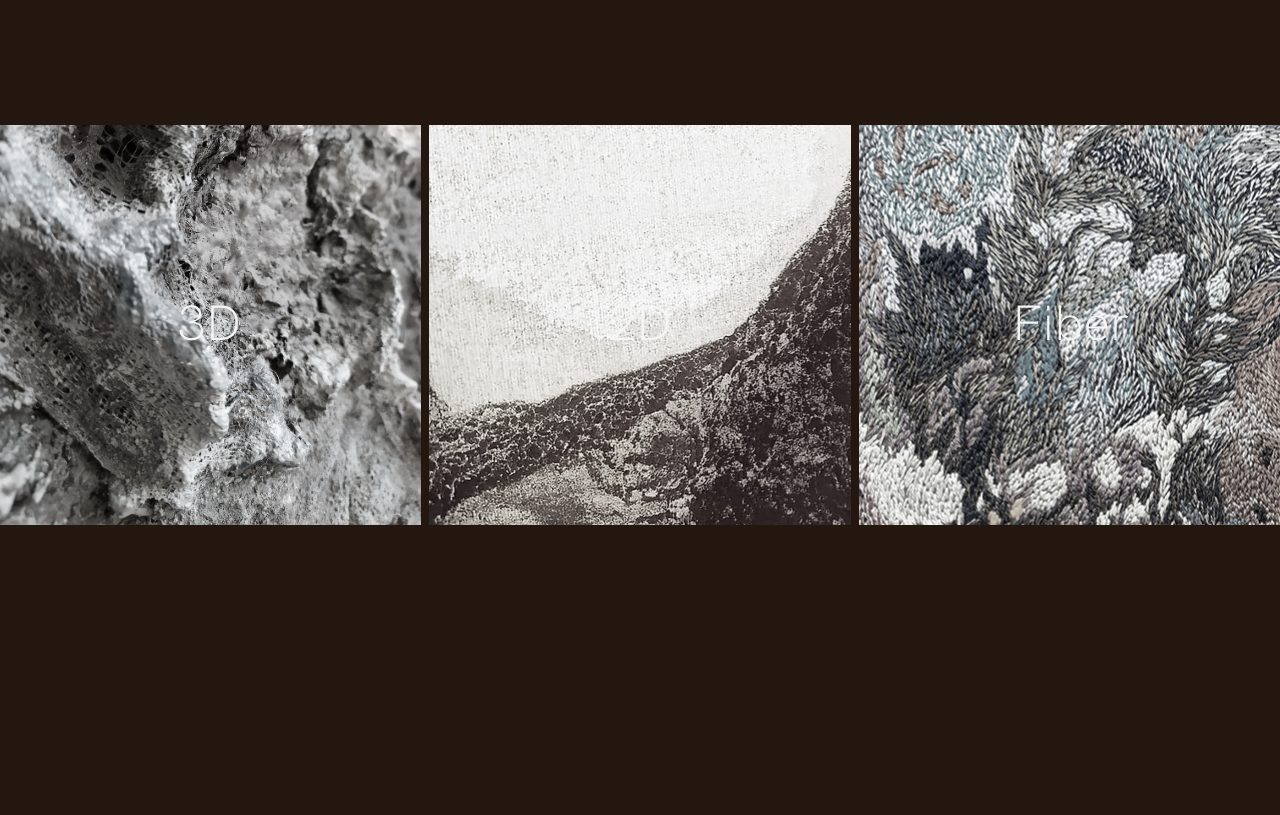
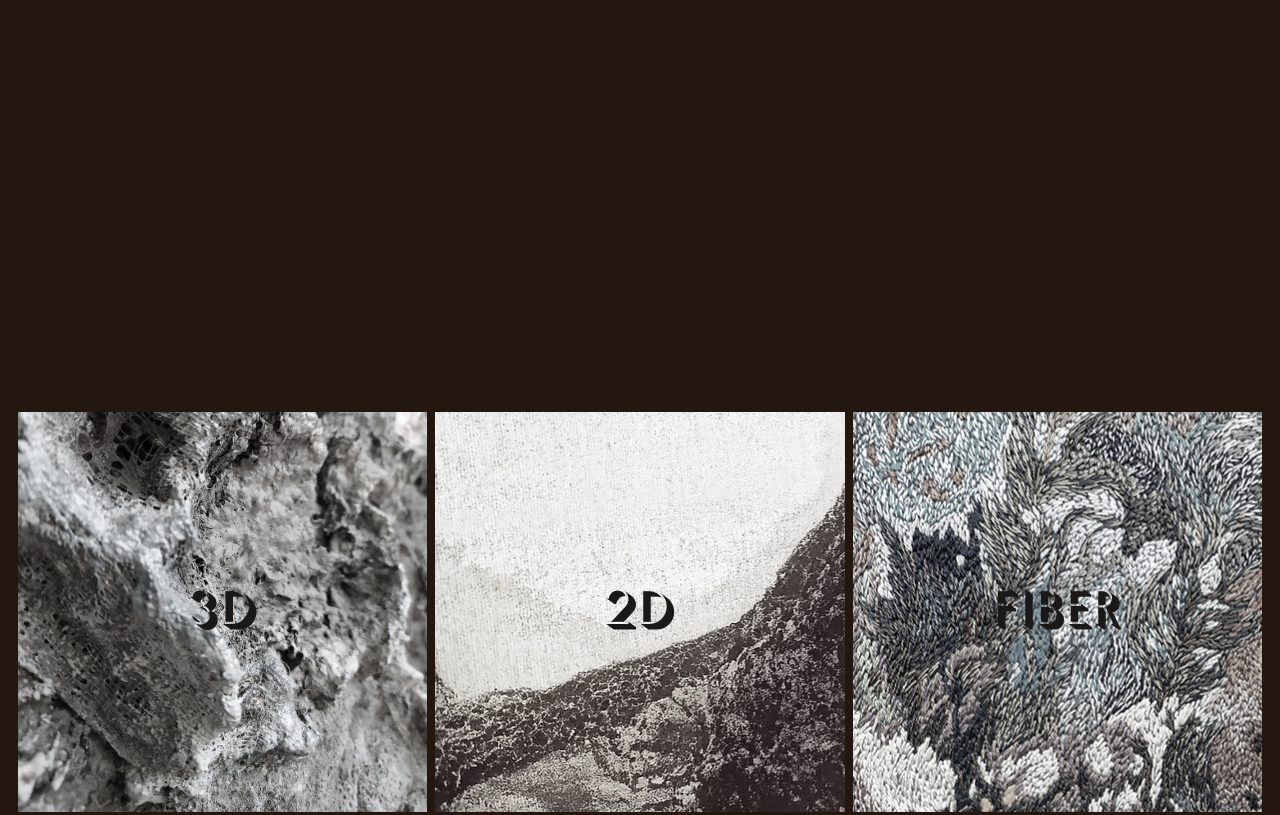
Before and after one commit to Marija-Kov/visual-artist-portfolio, a plain HTML site: page index.html in a window 1280 px wide. Shown: the part 1260-2075 px from the top of the page. Drawn offline with Linux system fonts and the light colour scheme.

Commit message:
#artwork style update

```diff
--- a/script/installations-sculptures-relief.js
+++ b/script/installations-sculptures-relief.js
@@ -38,8 +38,8 @@ fetch(url)
       large.setAttribute("alt", `${data._3d[i].alt}`);
       large.setAttribute("id", `a${i}`);
       large.width > large.height
-        ? ((large.style.width = "75%"), (large.style.maxWidth = "900px"))
-        : ((large.style.height = "75vh"), (large.style.maxHeight = "400px"));
+        ? ((large.style.width = "75%"), (large.style.maxHeight = "900px"))
+        : ((large.style.height = "75vh"), (large.style.maxHeight = "600px"));
       largeImg.appendChild(large);
     }
   }
--- a/style/index.scss
+++ b/style/index.scss
@@ -45,8 +45,8 @@ a {
 }
 
 @font-face {
-    font-family: florence-sans-shadow;
-    src: url("/fonts/Florsn41.ttf");
+    font-family: semplicita-ombra;
+    src: url("/fonts/SemplicitaOmbra.otf");
 }
 
 @mixin center-aligned {
@@ -317,7 +317,7 @@ video {
 // <<<<  M A I N  /  C O N T E N T  S E C T I O N  >>>> //
 
 main {
-  height: 250vh;
+  height: 290vh;
   background:rgb(36, 23, 16);
   color: whitesmoke;
   display: flex;
@@ -331,7 +331,7 @@ main {
     display: flex;
     align-items: center;
     justify-content: center;
-    height: 160vh;
+    height: 200vh;
     padding: 0 10vw;
 
 }
@@ -341,8 +341,9 @@ main {
     justify-content: center;
     flex-wrap: nowrap;
     width: 100vw;
-    //font-family: florence-sans-shadow;
+    font-family: semplicita-ombra;
     color:rgb(36, 23, 16);
+    margin-top: 30vh;
 }
 
 #art-3d {
@@ -374,20 +375,21 @@ main {
 .artwork-sections-wrapper > a > section {
      @include center-aligned;
         min-width: 350px;
-        width: 33vw;
+        width: 32vw;
         max-width: 100%;
         height: 50vh;
         font-size: 50px;
         line-height: 40px;
         filter: grayscale(0.9);
+        color: rgb(36, 23, 16);
         transition: 1s ease-in-out;
         // &:nth-child(1),
         // &:nth-child(2),
         // &:nth-child(3) {
         // }
         &:hover {
-            font-size: 600%;
-            color: black;
+            font-size: 400%;
+            color: whitesmoke;
             cursor: pointer;
             transition: 1s ease-in-out;
             border-top-left-radius: 2em;
```
Also changed, not shown: fonts/SemplicitaOmbra.otf (added), style/index.css, 1 other file.
